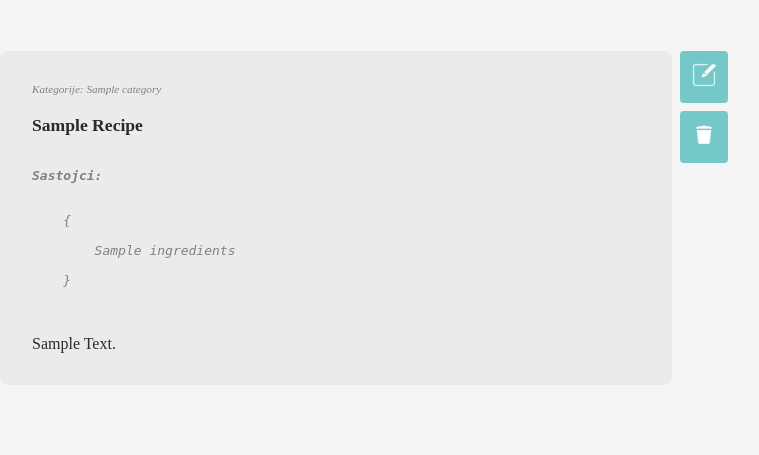
After one commit to romeodombaj/RecipeList, a Flask app: template cond-env/templates/recipe.html in a window 1280 px wide. The commit adds this page. Shown: the part 345-800 px from the top of the page, without its empty margins (304-1063 px from the left). Run offline with Flask 2, Linux system fonts and the light colour scheme; the template is opened without the code that fills it: most values are stand-ins (such as "Sample title", 1, 10 or a date in 2020).

Commit message:
stranica otvorenog recepta kreirana

```diff
--- a/cond-env/app.py
+++ b/cond-env/app.py
@@ -18,10 +18,14 @@ def home():
 
 
 #dohvati pojedinacni recept
-@app.route("/recept")
-def getData():
-        response = {"message":"Hello World"}
-        return make_response(render_template("index.html"))
+@app.route("/recipe/<id>")
+def recipe(id):
+        response = get_recipe(id)
+        if response["response"] == "Success":
+                return make_response(render_template("recipe.html", data=response["data"]), 200)
+
+        else:
+                return make_response(render_template("index.html"), 200)
 
 
 
--- a/cond-env/static/styles.css
+++ b/cond-env/static/styles.css
@@ -1,22 +1,15 @@
 body {
+  position: relative;
   margin: 0;
-  background-color: rgb(243, 243, 243);
+  background-color: whitesmoke;
 }
 
-/* index  */
-.main_wrapper {
-  position: relative;
-  width: 100%;
-  height: 100vh;
-  display: flex;
-  flex-direction: column;
-  align-items: center;
-}
-
-.title {
-  font-size: 3em;
-  text-transform: capitalize;
-  text-align: center;
+:root {
+  --highlight-color: rgb(117, 200, 200);
+  --background-color: rgb(235, 235, 235);
+  --background-hover-color: whitesmoke;
+  --text-color-light: gray;
+  --text-color-dark: rgb(42, 42, 42);
 }
 
 .button {
@@ -25,7 +18,8 @@ body {
   margin-top: 2rem;
   margin-bottom: 2rem;
   font-size: 1.1em;
-  background-color: aqua;
+  color: whitesmoke;
+  background-color: var(--highlight-color);
   padding: 0.5rem;
   padding-left: 2rem;
   padding-right: 2rem;
@@ -38,15 +32,81 @@ body {
 }
 
 .button:hover {
-  background-color: gray;
+  background-color: var(--text-color-light);
+}
+
+.link-wrapper {
+  text-decoration: none;
+  color: black;
+}
+
+.action-wrapper {
+  padding: 0.75rem;
+  background-color: var(--highlight-color);
+  cursor: pointer;
+  border-radius: 0.25rem;
+  transition: 0.4s;
+}
+
+.action-wrapper:hover {
+  scale: 0.9;
+}
+
+.item-action {
+  height: 1.5rem;
+  aspect-ratio: 1;
+  filter: invert(100%);
+}
+
+/* navbar */
+
+.navbar-wrapper {
+  z-index: 100;
+  background-color: whitesmoke;
+  position: fixed;
+  top: 0;
+  left: 50%;
+  transform: translateX(-50%);
+  width: 100%;
+  min-width: 400px;
+  height: 8vh;
+  margin: auto;
+  display: flex;
+  flex-direction: row;
+  justify-content: space-around;
+  align-items: center;
+}
+
+.title {
+  font-size: 2em;
+  text-transform: capitalize;
+  text-align: center;
+  text-decoration: none;
+  color: var(--text-color-dark);
+}
+
+.nav-option {
+  text-decoration: none;
+  color: var(--text-color-dark);
+  font-weight: bold;
+  cursor: pointer;
+  margin-left: 1rem;
+  margin-right: 1rem;
+}
+
+/* index  */
+.main_wrapper {
+  position: relative;
+  width: 100%;
+  height: 90vh;
+  margin-top: 8vh;
 }
 
 .list {
-  margin: auto;
   position: relative;
   width: 100%;
   min-width: 500px;
-  height: 80vh;
+  height: 85vh;
   display: flex;
   flex-direction: column;
   align-items: center;
@@ -58,7 +118,7 @@ body {
   padding: 2rem;
   height: 40vh;
   min-height: 40vh;
-  background-color: rgb(246, 246, 246);
+  background-color: var(--background-color);
   margin-top: 0.5rem;
   cursor: pointer;
   user-select: none;
@@ -70,32 +130,66 @@ body {
 }
 
 .list-item:hover {
-  background-color: rgb(255, 255, 255);
+  background-color: var(--background-hover-color);
 }
 
 .item-actions {
-  width: 30%;
+  width: fit-content;
+  height: 7rem;
+  min-height: 7rem;
+  margin-right: 2rem;
   display: flex;
-  flex-direction: row;
+  flex-direction: column;
   justify-content: space-between;
   align-items: center;
   cursor: pointer;
 }
 
-.item-action {
-  text-transform: uppercase;
-  text-decoration: none;
+.show-info-wrapper {
+  height: 40vh;
+  width: fit-content;
+  display: flex;
+  flex-direction: row;
+  align-items: center;
+  justify-content: space-between;
+}
+
+.show-image {
+  border-radius: 0.25rem;
+  height: 30vh;
+  width: 30vh;
+  object-fit: cover;
+}
+
+.show-title {
+  text-transform: capitalize;
+  margin-left: 2rem;
+}
+
+.show-description {
+  font-size: 0.8em;
+  line-height: 1.2em;
+  color: var(--text-color-light);
+  text-transform: italic capitalize;
+  max-height: 3.6em;
+  width: 15rem;
+  margin-left: 2rem;
+  overflow: hidden;
 }
 
 /* Dodaj */
 
+.edit-wrapper {
+  margin-top: 8vh;
+  width: 100%;
+  padding-bottom: 10vh;
+}
+
 .form {
-  position: absolute;
+  position: relative;
   width: 60%;
-  height: 60vh;
-  top: 50%;
-  left: 50%;
-  transform: translate(-50%, -50%);
+  height: 120vh;
+  margin: auto;
   display: flex;
   flex-direction: column;
   align-items: start;
@@ -103,6 +197,7 @@ body {
   background-color: rgb(239, 235, 235);
   padding: 2rem;
   border-radius: 2rem;
+  margin-top: 10vh;
 }
 
 .form-title {
@@ -134,11 +229,76 @@ body {
 .form-textarea {
   width: 100%;
   padding: 0.25rem;
-  height: 5rem;
+  height: 10rem;
+  min-height: 10rem;
   border-radius: 0.25rem;
   background-color: rgb(252, 252, 252);
 }
 
-/* Uredi */
+/* Recept */
 
-/* Recept */
+.recipe_wrapper {
+  margin-top: 8vh;
+  position: relative;
+  width: 100%;
+  margin-bottom: 3rem;
+}
+
+.recipe_image {
+  width: 100%;
+  height: 35vh;
+  object-fit: cover;
+}
+
+.recipe_info {
+  position: relative;
+  width: calc(50% - 2rem);
+  margin: auto;
+  margin-top: 3rem;
+  background-color: var(--background-color);
+  padding: 2rem;
+  border-radius: 0.5rem;
+  color: rgb(42, 42, 42);
+}
+
+.recipe_category {
+  color: var(--text-color-light);
+  position: absolute;
+  top: 2rem;
+  left: 2rem;
+  font-size: 0.7em;
+  font-style: italic;
+}
+
+.recipe_title {
+  margin-top: 2rem;
+  font-size: 1.1em;
+  font-weight: bold;
+  margin-bottom: 2rem;
+  text-transform: capitalize;
+}
+
+.recipe_ingredients {
+  color: var(--text-color-light);
+  font-style: italic;
+  margin-bottom: 2rem;
+}
+
+.recipe_description {
+  text-transform: capitalize;
+  width: 100%;
+}
+
+.recipe_actions {
+  position: absolute;
+  top: calc(35vh + 3rem + 0.25rem);
+  left: calc(75% + 3rem);
+  transform: translateX(-50%);
+  display: flex;
+  flex-direction: column;
+  height: 7rem;
+  min-height: 7rem;
+  align-items: center;
+  justify-content: space-between;
+  width: fit-content;
+}
--- /dev/null
+++ b/cond-env/templates/recipe.html
@@ -0,0 +1,70 @@
+<!DOCTYPE html>
+<html lang="en">
+  <head>
+    <meta charset="UTF-8" />
+    <meta name="viewport" content="width=device-width, initial-scale=1.0" />
+    <link
+      rel="stylesheet"
+      href="{{ url_for('static', filename='styles.css') }}"
+    />
+
+    <title>RecipeList</title>
+  </head>
+
+
+
+
+
+  <body>
+
+    <div class="navbar-wrapper">
+        <a href="/" class="title">RecipeList</a>
+        <div>
+          <a type="button" href={{url_for("add")}} class="button">dodaj recept</a>
+          <a class="nav-option"> Analitike </a>
+        </div>
+      </div>
+
+    {% block content %}
+    <div class="recipe_wrapper">
+      <div>
+        <img
+          class="recipe_image"
+          src="https://img.taste.com.au/Ktdodg-f/taste/2016/11/whole-chickens-116421-1.jpg"
+        />
+      </div>
+
+      <div class="recipe_info">
+        <div class="recipe_category">Kategorije: {{data.category}}</div>
+        <div class="recipe_title">{{data.recipe}}</div>
+        <div class="recipe_ingredients">
+          <pre>
+<strong>Sastojci: </strong>
+
+
+    {
+
+        {{data.ingredients}}
+
+    }
+            </pre>
+        </div>
+        <div class="recipe_description">{{data.description}}</div>
+      </div>
+
+      <div class="recipe_actions">
+        <a type="a" class="action-wrapper" href="/edit/{{data.id}}">
+          <img src="{{ url_for('static',filename='images/edit_icon.png') }}" class="item-action"/>
+        </a>
+        <a class="action-wrapper" href="/delete/{{data.id}}">
+          <img src="{{ url_for('static',filename='images/delete_icon.png') }}"  class="item-action"/>
+        </a>
+      </div>
+
+    </div>
+
+
+
+    {% endblock %}
+  </body>
+</html>
```
Also changed, not shown: cond-env/templates/index.html (+27 -7 lines), cond-env/database.sqlite, cond-env/static/images/delete_icon.png (added), cond-env/static/images/edit_icon.png (added).
